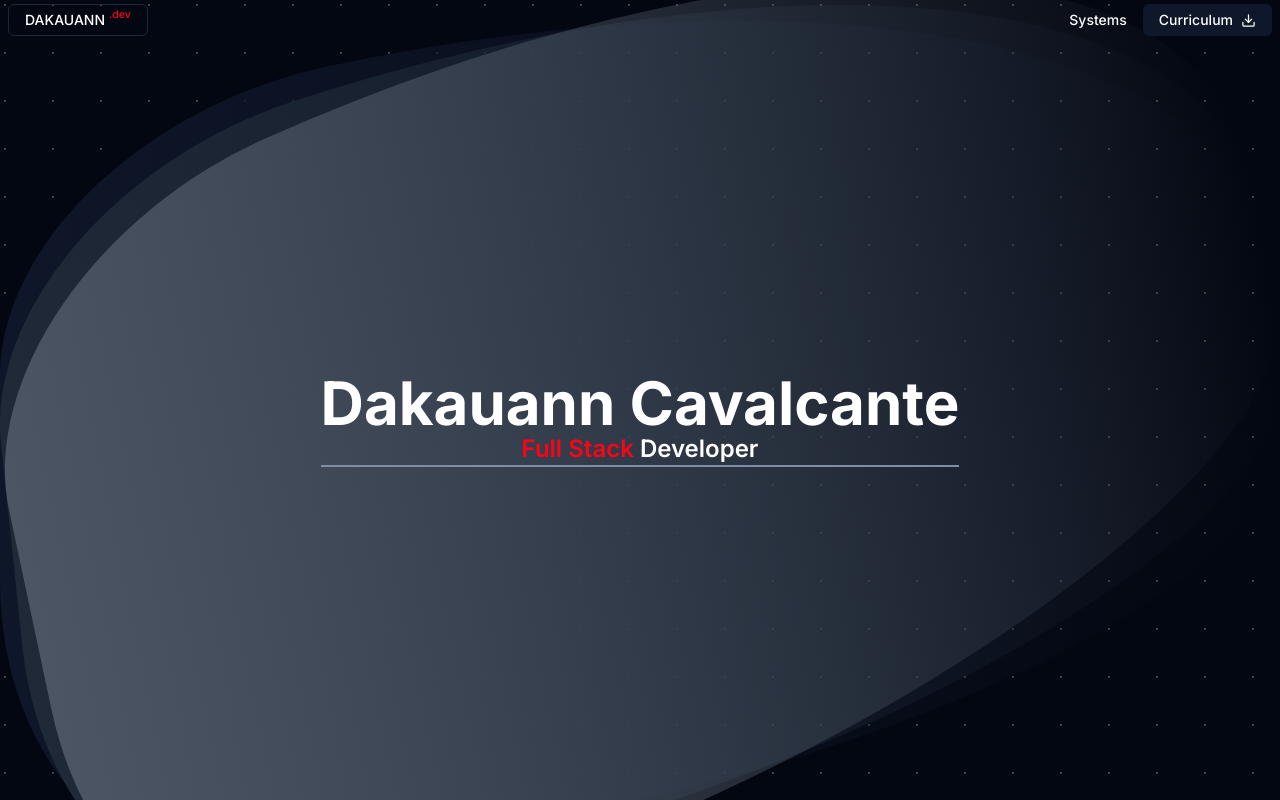
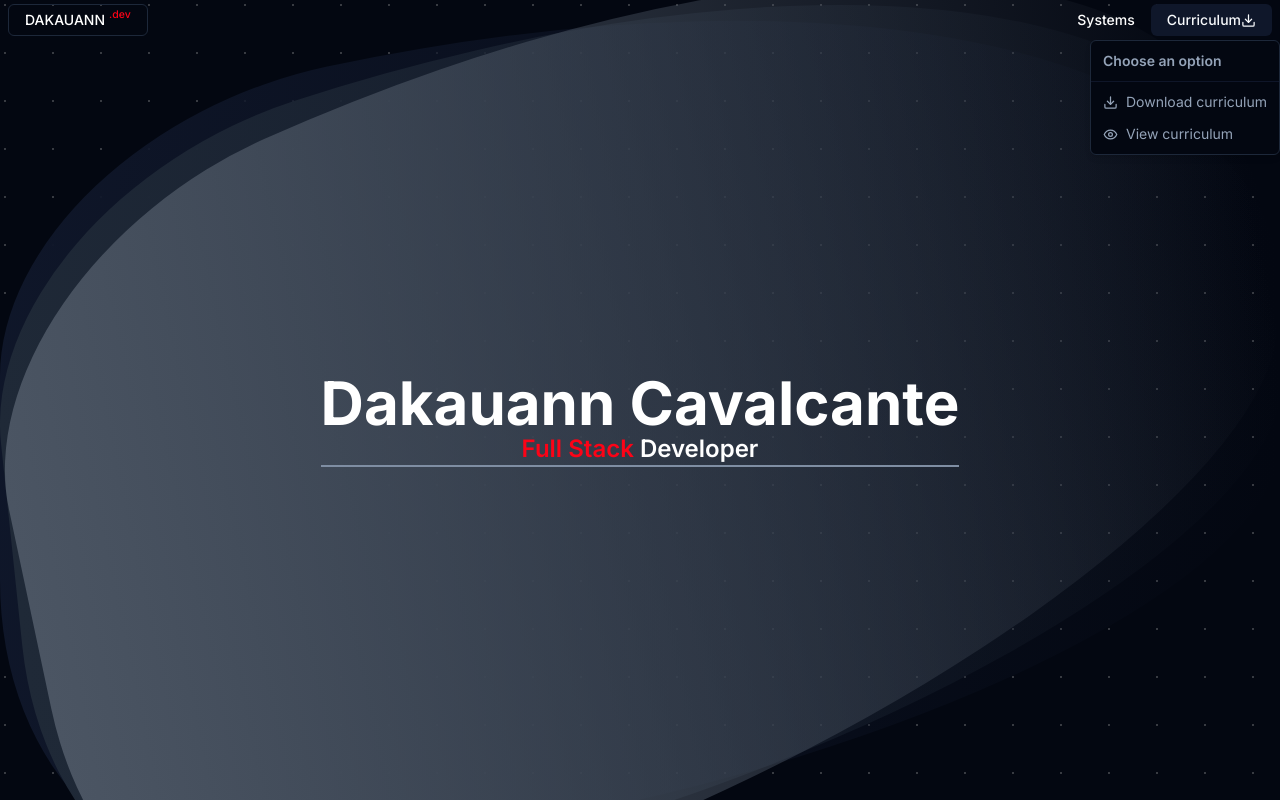
Before and after one commit to Dakauann/portifolio-refactored, a Next.js app: page / in a window 1280 px wide. Both pictures are taken after a click on the button "Curriculum". Built offline with nearby package versions, Linux system fonts and the light colour scheme.

Commit message:
implementing dropdown

```diff
--- a/src/app/globals.css
+++ b/src/app/globals.css
@@ -43,7 +43,7 @@
 }
 
 .bg-dots {
-  background-image: radial-gradient(rgba(169, 169, 169, 0.387) 1px, transparent 0);
+  background-image: radial-gradient(rgba(169, 169, 169, 0.319) 1px, transparent 0);
   background-size: 3rem 3rem;
   background-position: -19px -19px;
 }
--- /dev/null
+++ b/src/app/not-found.tsx
@@ -0,0 +1,18 @@
+import { Button } from '@/components/ui/button'
+
+export default function PageNotFound() {
+	return (
+		<main className='h-no-nav flex flex-col justify-center items-center'>
+			<h1 className='text-9xl font-bold'>404</h1>
+			<h2 className='text-4xl font-semibold'>Page not found</h2>
+
+			<p className='text-lg text-center'>
+				The page you are looking for does not exist or has been moved.
+			</p>
+
+			<div className='mt-4'>
+				<Button>Go back home</Button>
+			</div>
+		</main>
+	)
+}
--- a/src/layouts/navbar.tsx
+++ b/src/layouts/navbar.tsx
@@ -1,7 +1,19 @@
+'use client'
 import { Button } from '@/components/ui/button'
-import { Download } from 'lucide-react'
+import {
+	DropdownMenu,
+	DropdownMenuContent,
+	DropdownMenuItem,
+	DropdownMenuLabel,
+	DropdownMenuSeparator,
+	DropdownMenuTrigger,
+} from '@/components/ui/dropdown-menu'
+import { Download, Eye, Moon, Sun } from 'lucide-react'
+import { useState } from 'react'
 
 export default function NavBar() {
+	const [isDarkMode, setDarkMode] = useState(false)
+
 	return (
 		<nav className='flex h-10 items-center p-2 sticky top-0'>
 			<Button variant={'outline'} className='gap-1'>
@@ -9,12 +21,27 @@ export default function NavBar() {
 			</Button>
 
 			<div className='ml-auto'>
-				<Button variant={'link'} className='text-white'>
+				<Button variant={'link'} className='text-'>
 					Systems
 				</Button>
-				<Button variant={'secondary'} className='text-white gap-2'>
-					Curriculum <Download size={15}/>
-				</Button>
+				<DropdownMenu>
+					<DropdownMenuTrigger asChild>
+						<Button variant={'secondary'}>
+							Curriculum <Download size={15} />
+						</Button>
+					</DropdownMenuTrigger>
+					<DropdownMenuContent>
+						<DropdownMenuLabel>Choose an option</DropdownMenuLabel>
+						<DropdownMenuSeparator />
+						<DropdownMenuItem className='gap-2'>
+							<Download size={15} />
+							Download curriculum
+						</DropdownMenuItem>
+						<DropdownMenuItem className='gap-2'>
+							<Eye size={15} /> View curriculum
+						</DropdownMenuItem>
+					</DropdownMenuContent>
+				</DropdownMenu>
 			</div>
 		</nav>
 	)
```
